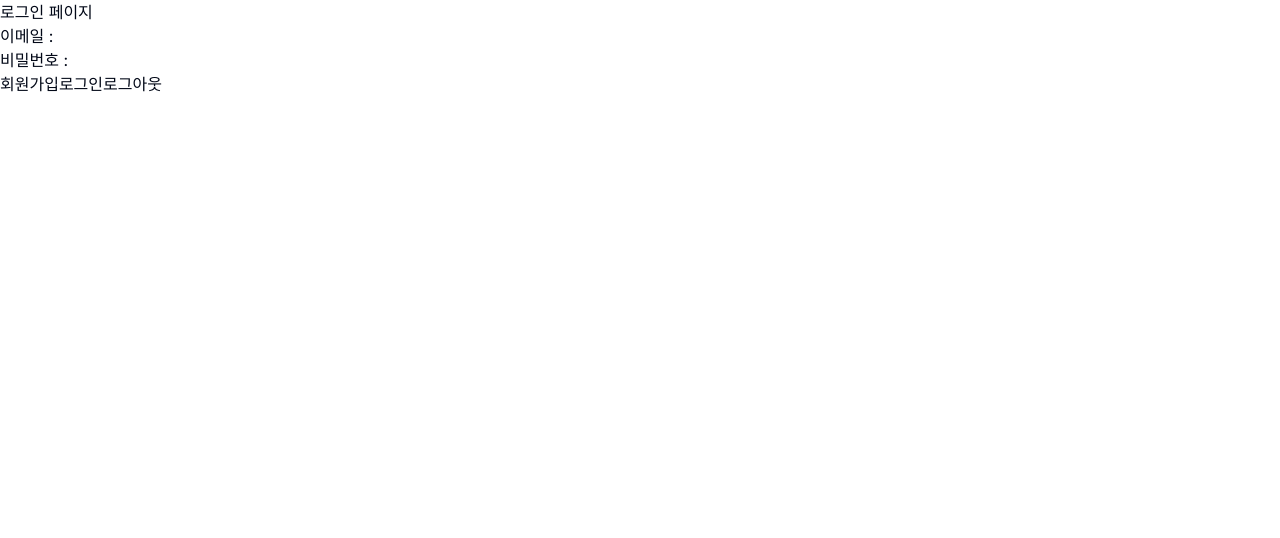
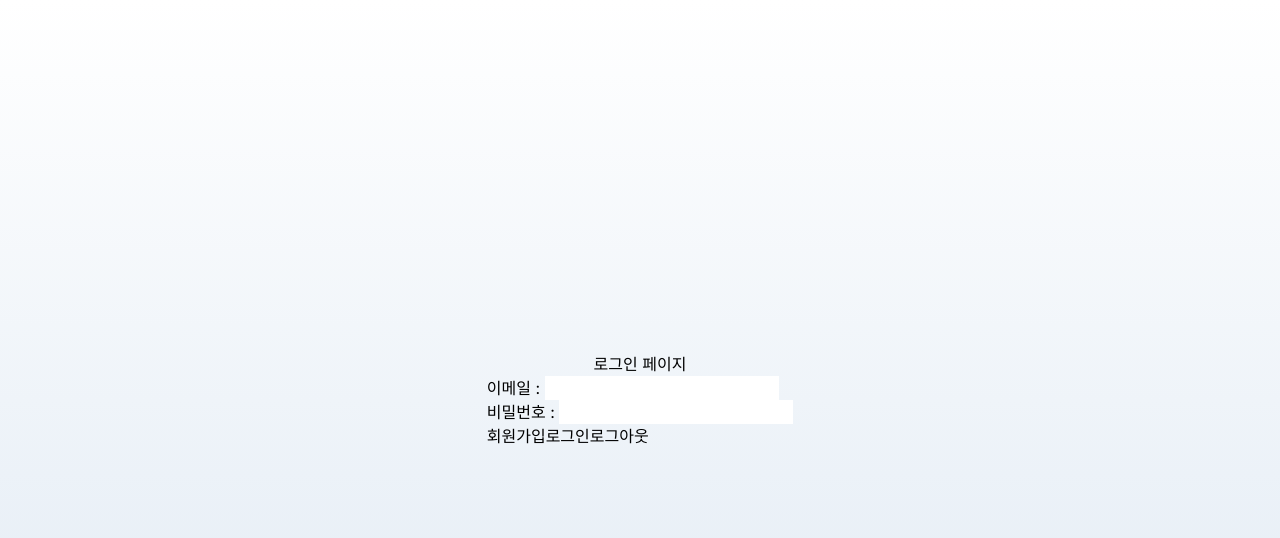
Before and after one commit to lain-alice/bonvoyage-sns-next, a Next.js app: page /signup in a window 1280 px wide. Shown: the top 538 px of the page. Built offline with nearby package versions, Linux system fonts and the light colour scheme; no server answers.

Commit message:
feat:기본 배경색 등

```diff
--- a/app/(login)/signup/page.tsx
+++ b/app/(login)/signup/page.tsx
@@ -40,7 +40,7 @@ const SignUp = () => {
   };
 
   return (
-    <div className="App">
+    <main className="flex min-h-screen flex-col items-center justify-center p-24">
       <h2>로그인 페이지</h2>
       <form>
         <div>
@@ -67,7 +67,7 @@ const SignUp = () => {
         <button onClick={signIn}>로그인</button>
         <button onClick={logOut}>로그아웃</button>
       </form>
-    </div>
+    </main>
   );
 };
 
--- a/app/globals.css
+++ b/app/globals.css
@@ -67,10 +67,7 @@
 }
 
 @layer base {
-    * {
-      @apply border-border;
-    }
   body {
-      @apply bg-background text-foreground;
+    background-image: linear-gradient(to top, #dfe9f3 0%, white 100%);
   }
 }
```
Lines whose indentation alone changed are shown as unchanged.
